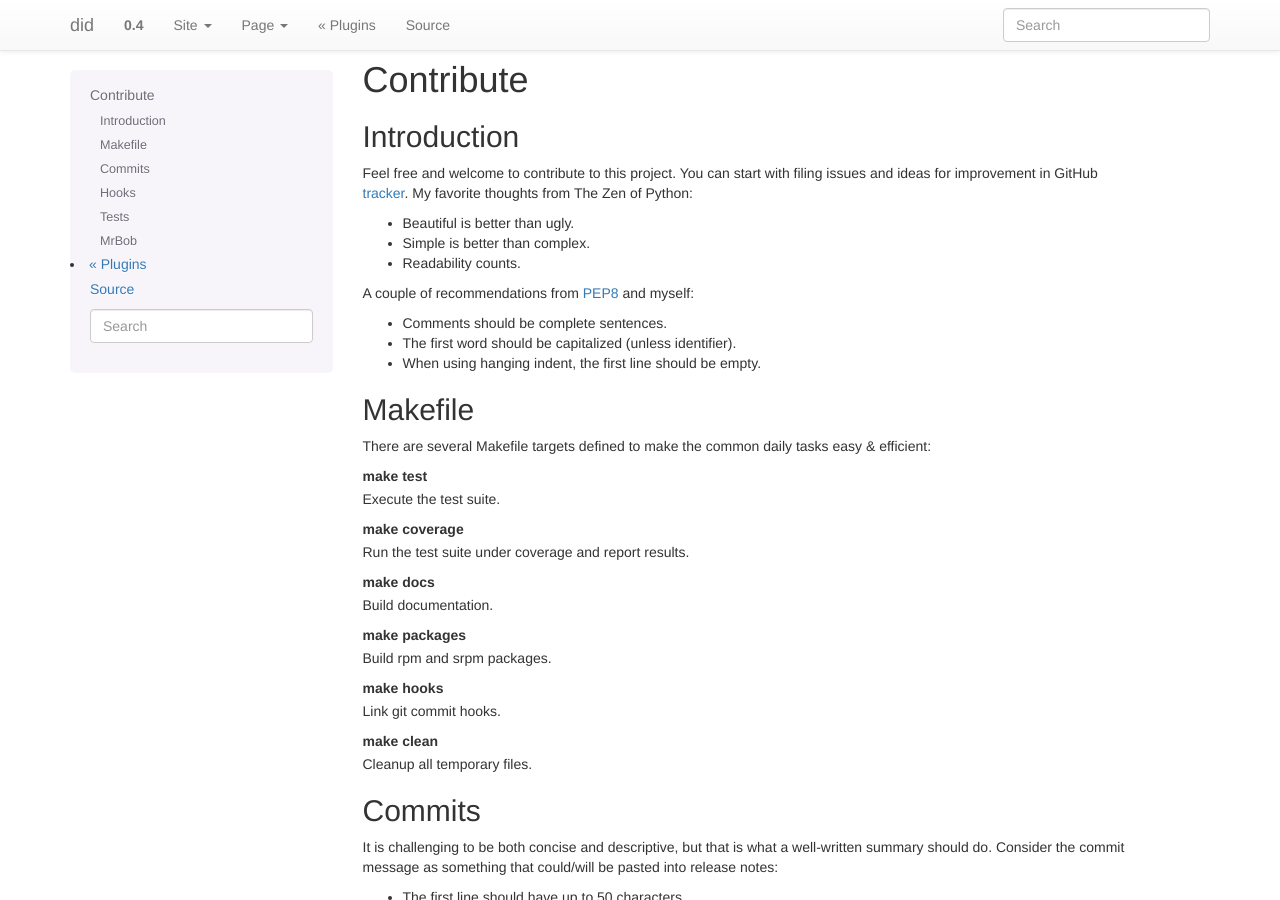
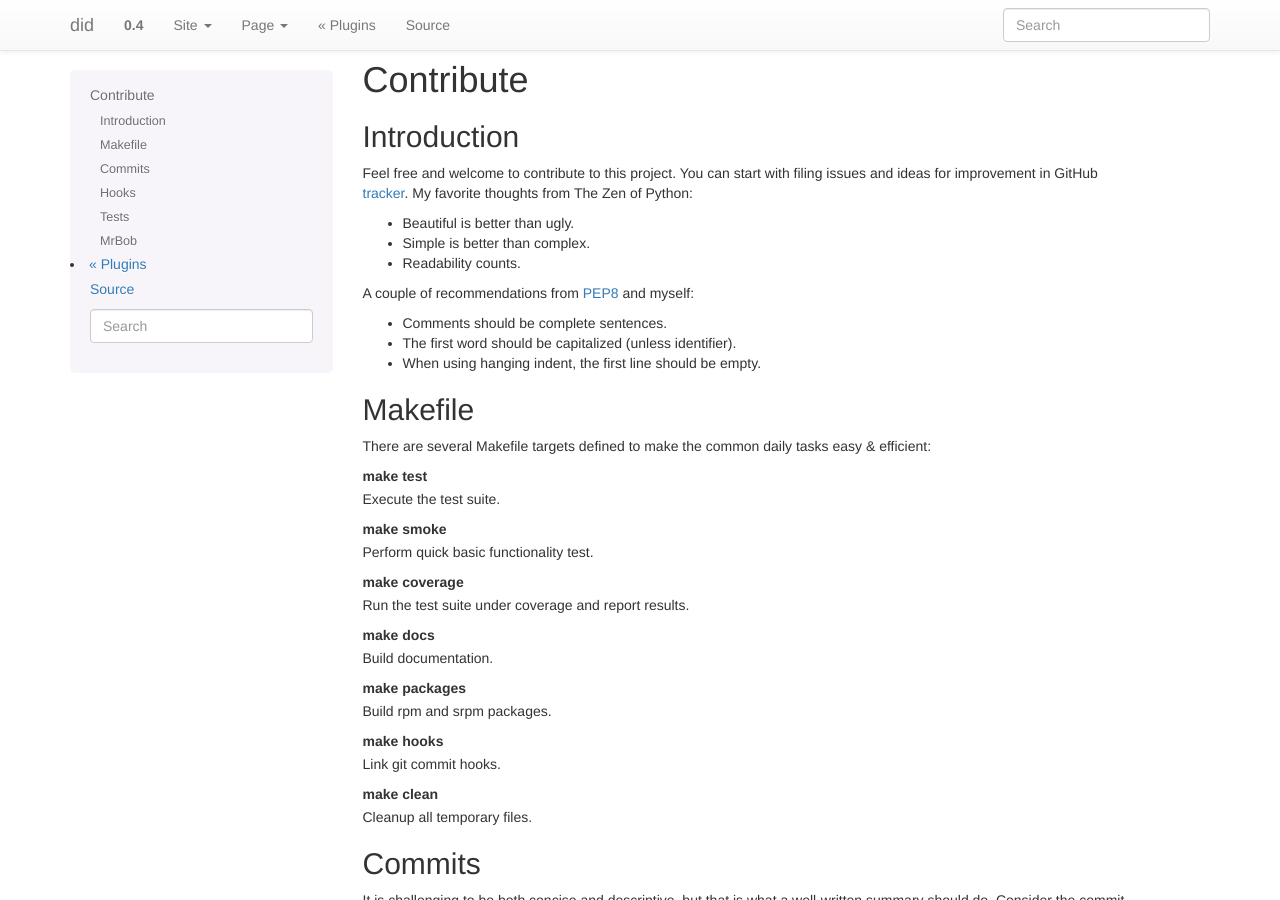
Before and after one commit to psss/did, a Sphinx documentation site: the page built from docs/contribute.rst, in a window 1280 px wide and 900 px high. Built offline with Sphinx 7.4.7, drawn with Linux system fonts in a browser that asks for light colours.

Commit message:
Document the new 'make smoke' Makefile target

```diff
--- a/docs/contribute.rst
+++ b/docs/contribute.rst
@@ -33,6 +33,9 @@ daily tasks easy & efficient:
 
 make test
     Execute the test suite.
+
+make smoke
+    Perform quick basic functionality test.
 
 make coverage
     Run the test suite under coverage and report results.
```
